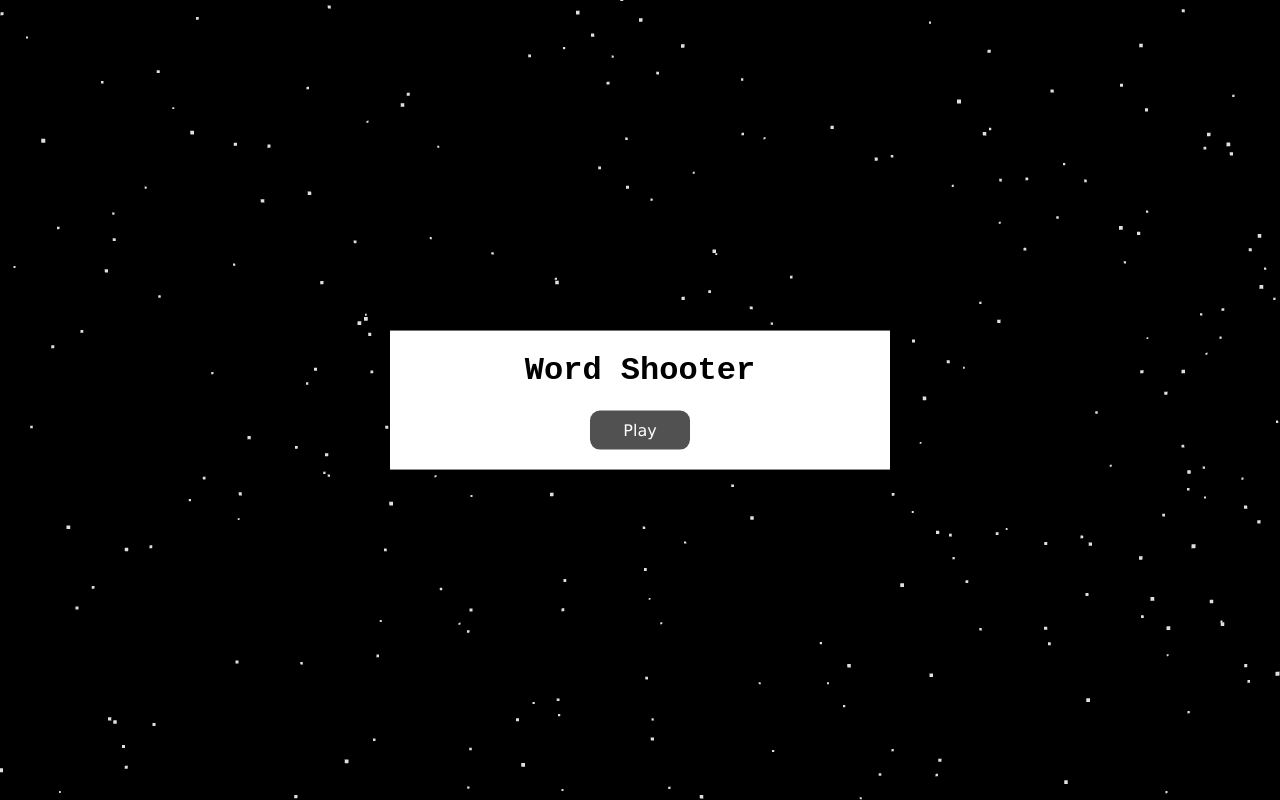
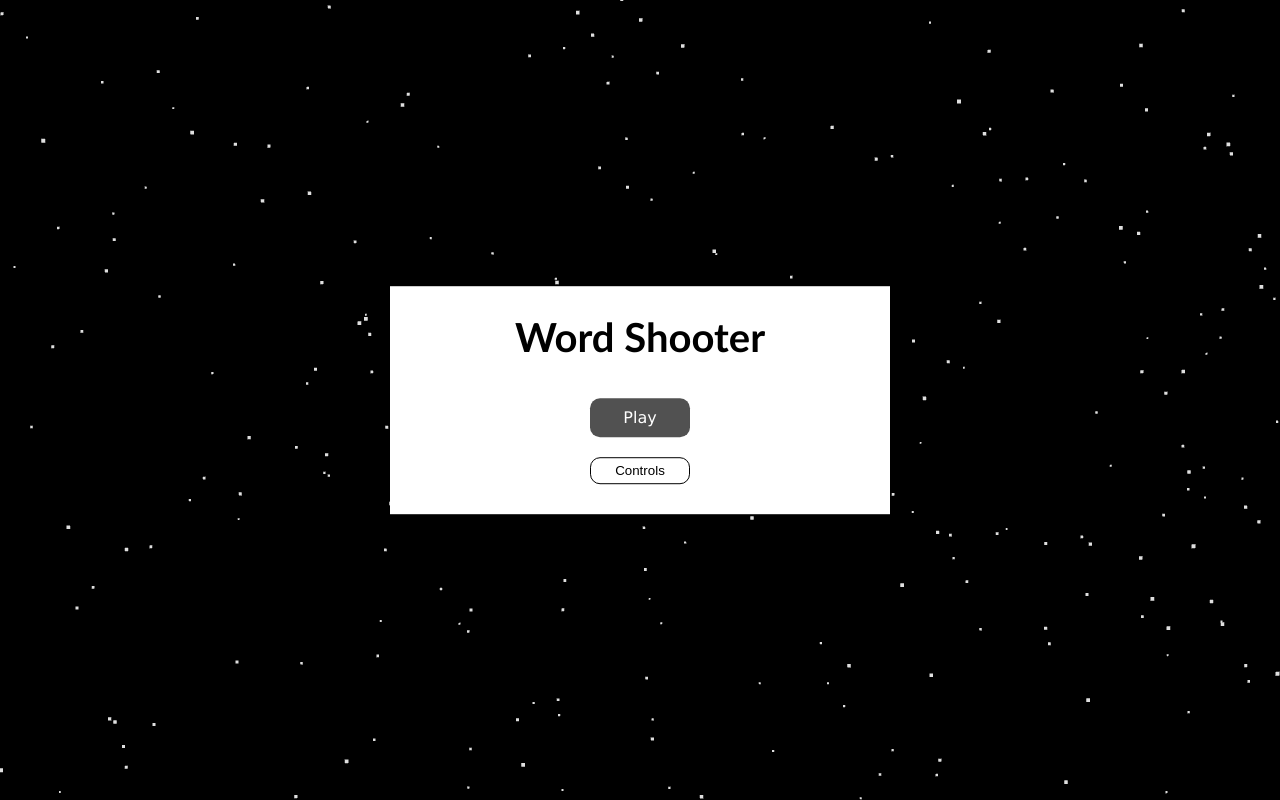
Before and after one commit to Bedlam343/Type-Shooter, a React (Vite) app: page / in a window 1280 px wide. Built offline with nearby package versions, Linux system fonts and the light colour scheme.

Commit message:
controls

```diff
--- a/src/components/Game.tsx
+++ b/src/components/Game.tsx
@@ -14,7 +14,7 @@ type GameProps = {
 type TransitionType = 'new-wave' | 'game-over' | 'game-won' | null;
 
 const Game = ({ onEnd }: GameProps) => {
-  const [wave, setWave] = useState<number>(96);
+  const [wave, setWave] = useState<number>(1);
   const [enemies, setEnemies] = useState<Dictionary<Enemy>>(
     generateEnemies(wave)
   );
--- a/src/components/Menu.css
+++ b/src/components/Menu.css
@@ -5,7 +5,19 @@
   display: flex;
   flex-direction: column;
   align-items: center;
-  font-family: 'Courier New', Courier, monospace;
+}
+
+.title {
+  font-size: 40px;
+  font-family: 'Trebuchet MS', 'Lucida Sans Unicode', 'Lucida Grande',
+    'Lucida Sans', Arial, sans-serif;
+}
+
+.button-container {
+  display: flex;
+  flex-direction: column;
+  padding: 10px;
+  gap: 20px;
 }
 
 .play-button {
@@ -23,3 +35,50 @@
   cursor: pointer;
   background-color: rgb(61, 61, 61);
 }
+
+.controls-button {
+  display: flex;
+  justify-content: center;
+  align-items: center;
+  border: 1px solid black;
+  border-radius: 10px;
+  background: white;
+  padding: 5px 1px 5px 1px;
+}
+
+.controls-button:hover {
+  cursor: pointer;
+}
+
+.controls-container {
+  padding: 0px 20px;
+  text-align: center;
+}
+
+.controls-title {
+  font-size: 20px;
+  font-family: Georgia, 'Times New Roman', Times, serif;
+  font-weight: bold;
+}
+
+.controls-description {
+  font-family: cursive;
+}
+
+.controls-span {
+  color: firebrick;
+}
+
+.return-button {
+  color: white;
+  background-color: rgb(81, 81, 81);
+  border: none;
+  border-radius: 10px;
+  font-size: 14px;
+  font-family: Verdana, Geneva, Tahoma, sans-serif;
+  padding: 10px 20px 10px 20px;
+}
+
+.return-button:hover {
+  cursor: pointer;
+}
--- a/src/components/Menu.tsx
+++ b/src/components/Menu.tsx
@@ -1,4 +1,5 @@
 import { Html } from '@react-three/drei';
+import { useState } from 'react';
 import 'src/components/Menu.css';
 
 type MenuProps = {
@@ -6,18 +7,57 @@ type MenuProps = {
 };
 
 const Menu = ({ onPlay }: MenuProps) => {
+  const [showControls, setShowControls] = useState<boolean>(false);
+
+  const toggleControls = () => {
+    setShowControls((currControls) => !currControls);
+  };
+
+  const render = () => {
+    if (!showControls) {
+      return (
+        <div className="button-container">
+          <button onClick={onPlay} className="play-button">
+            Play
+          </button>
+
+          <button onClick={toggleControls} className="controls-button">
+            Controls
+          </button>
+        </div>
+      );
+    }
+
+    return (
+      <div className="controls-container">
+        <p className="controls-title">How to Play</p>
+        <p className="controls-description">
+          It's very simple. <span className="controls-span">Type to shoot</span>
+          . Once you shoot an enemy, you are locked onto it.{' '}
+          <span className="controls-span">To disengage</span> from an enemy,
+          either <span className="controls-span">press escape</span> or{' '}
+          <span className="controls-span">kill the enemy</span>.
+        </p>
+
+        <button
+          onClick={toggleControls}
+          className="return-button"
+          style={{ marginTop: 20 }}
+        >
+          Got it!
+        </button>
+      </div>
+    );
+  };
+
   return (
     <Html
       className="menu-container"
       style={{ transform: 'translate(-50%, -50%)' }}
     >
-      <h1>Word Shooter</h1>
+      <h1 className="title">Word Shooter</h1>
 
-      <div>
-        <button onClick={onPlay} className="play-button">
-          Play
-        </button>
-      </div>
+      {render()}
     </Html>
   );
 };
```
